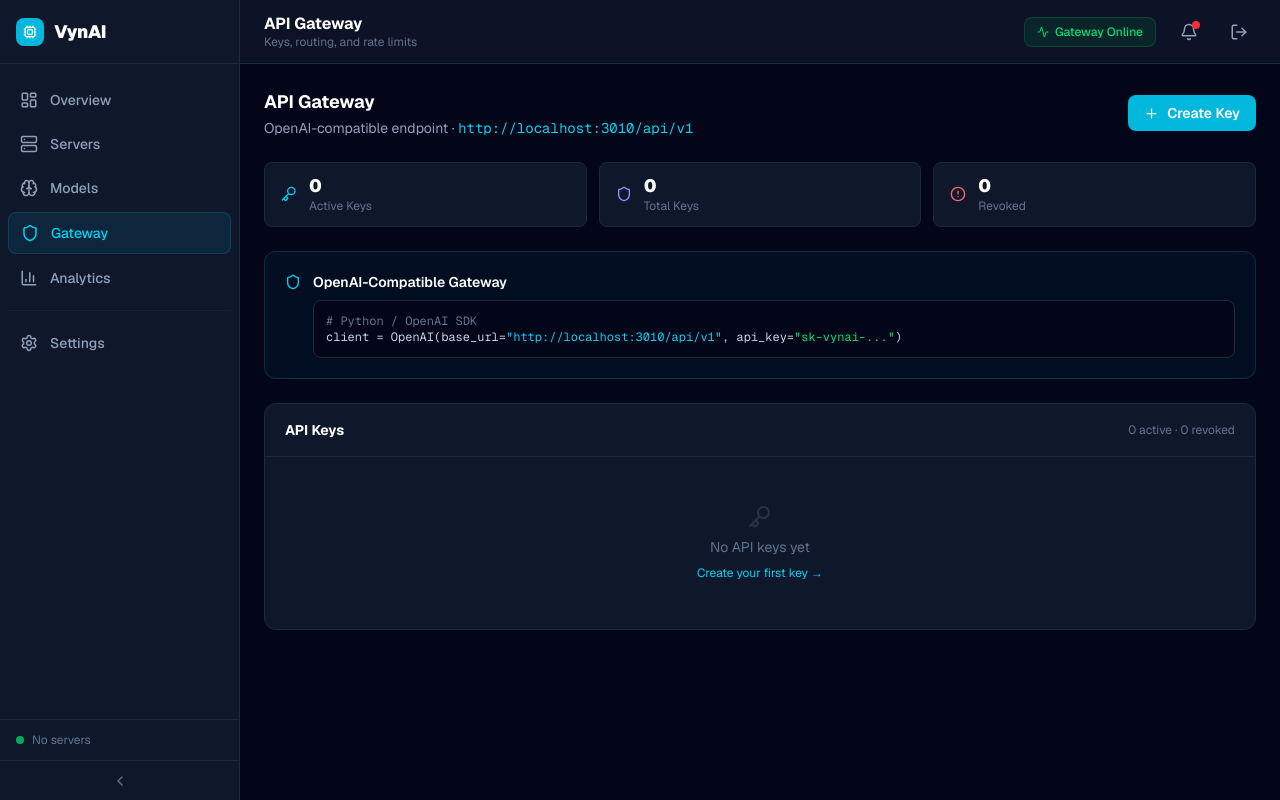
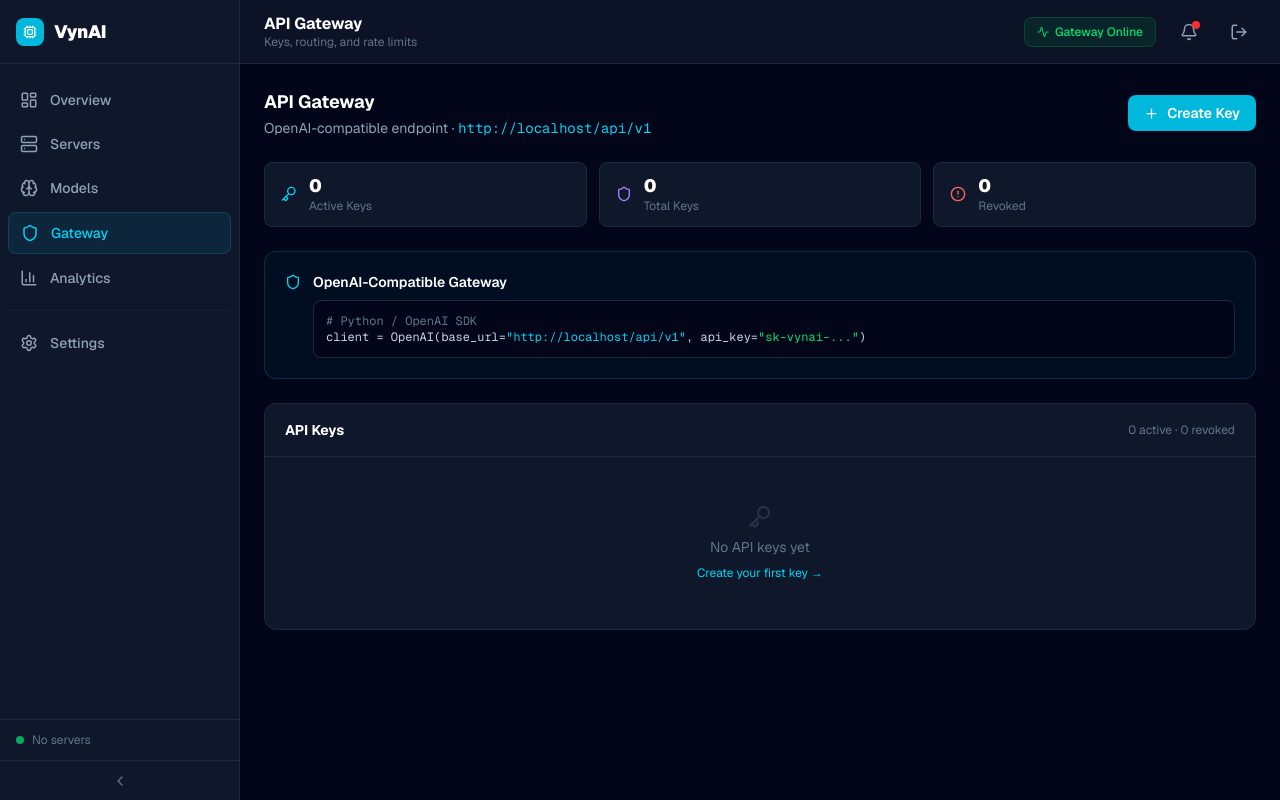
Before and after one commit to vynops/VynAI, a Next.js app: page /gateway in a window 1280 px wide. Built offline with nearby package versions, Linux system fonts and the light colour scheme.

Commit message:
fix: dynamic gateway URL using window.location.origin

```diff
--- a/src/app/(dashboard)/gateway/page.tsx
+++ b/src/app/(dashboard)/gateway/page.tsx
@@ -123,7 +123,7 @@
         <div>
           <h2 className="text-lg font-bold text-white">API Gateway</h2>
           <p className="text-sm text-slate-400 mt-0.5">
-            OpenAI-compatible endpoint · <code className="font-mono text-cyan-400">http://localhost:3010/api/v1</code>
+            OpenAI-compatible endpoint · <code className="font-mono text-cyan-400">{typeof window !== 'undefined' ? window.location.origin : ''}/api/v1</code>
           </p>
         </div>
         <button onClick={() => setShowCreate(true)}
@@ -157,7 +157,7 @@
             <p className="text-sm font-semibold text-white mb-2">OpenAI-Compatible Gateway</p>
             <div className="rounded-lg bg-slate-950 border border-slate-800 p-3 font-mono text-xs text-slate-300 overflow-x-auto">
               <div className="text-slate-500"># Python / OpenAI SDK</div>
-              <div>client = OpenAI(base_url=<span className="text-cyan-400">&quot;http://localhost:3010/api/v1&quot;</span>, api_key=<span className="text-green-400">&quot;sk-vynai-...&quot;</span>)</div>
+              <div>client = OpenAI(base_url=<span className="text-cyan-400">&quot;{typeof window !== 'undefined' ? window.location.origin : 'http://YOUR-SERVER'}/api/v1&quot;</span>, api_key=<span className="text-green-400">&quot;sk-vynai-...&quot;</span>)</div>
             </div>
           </div>
         </div>
```
